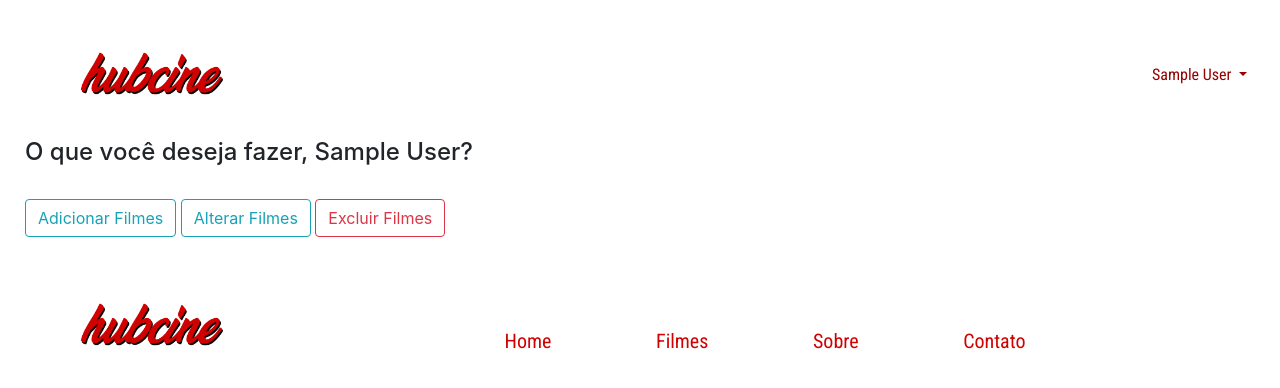
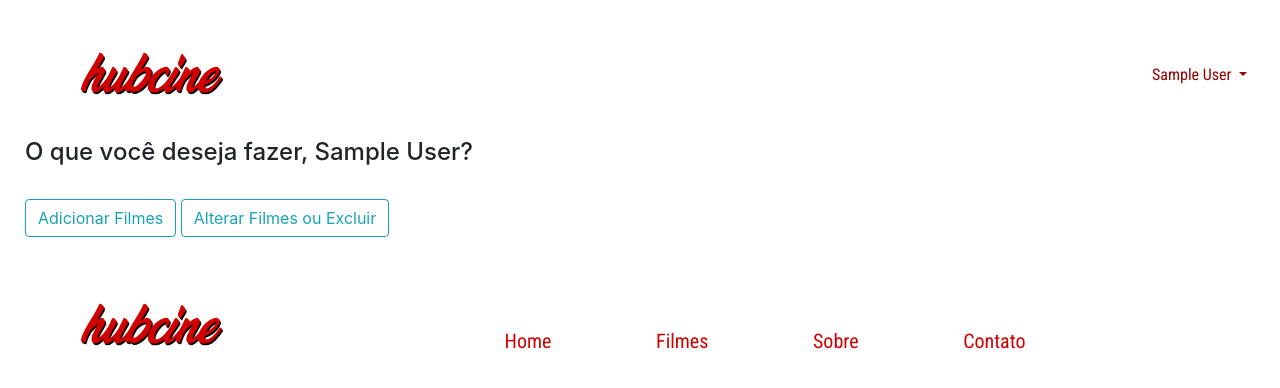
Before and after one commit to dgosza/hubcine, a PHP site: page /painel_adm.php in a window 1280 px wide. Shown: the top 388 px of the page. Run offline with PHP 8.4, Linux system fonts and the light colour scheme; the visitor is signed in with stand-in values (Sample User, id 1); some libraries are stand-ins or nearby versions.

Commit message:
delete botao excluir e fazer junção ao alterar filmes

```diff
--- a/painel_adm.php
+++ b/painel_adm.php
@@ -66,8 +66,7 @@ else
                 <h4>O que você deseja fazer, <?php echo $_SESSION['nome']; ?>?</h4><br>
 
                 <a href="painel_adm_addfilmes.php">    <button type="button" class="btn btn-outline-info">Adicionar Filmes</button>  </a>
-                <a href="painel_adm_alterfilmes.php">  <button type="button" class="btn btn-outline-info">Alterar Filmes</button>    </a>
-                <a href="painel_adm_deletefilmes.php"> <button type="button" class="btn btn-outline-danger">Excluir Filmes</button>  </a>
+                <a href="painel_adm_alterfilmes.php">  <button type="button" class="btn btn-outline-info">Alterar Filmes ou Excluir</button>    </a>
 
                 <br><br>
 
```
